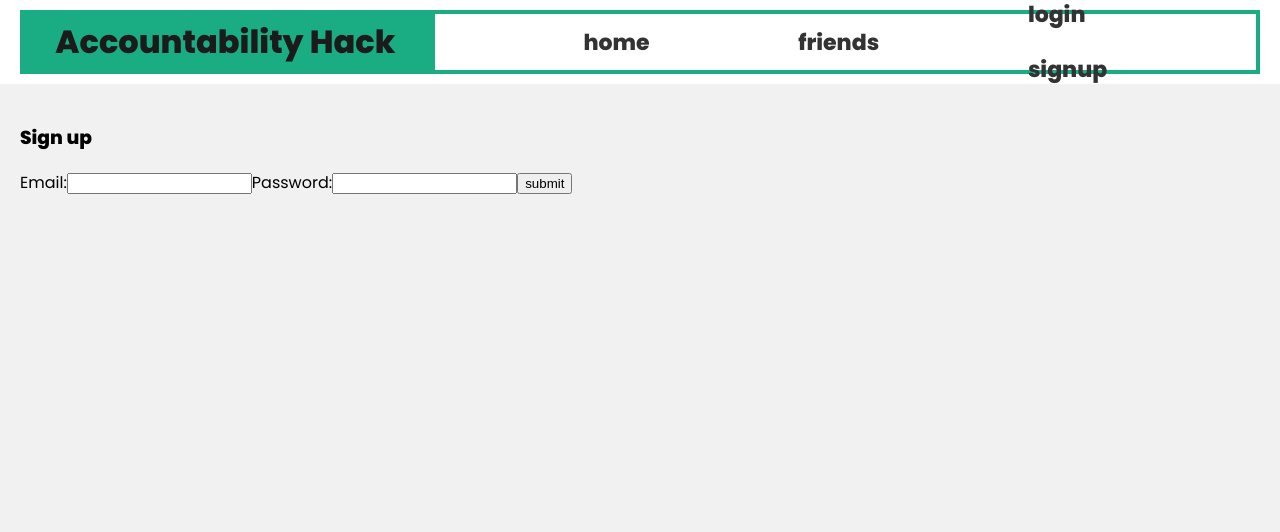
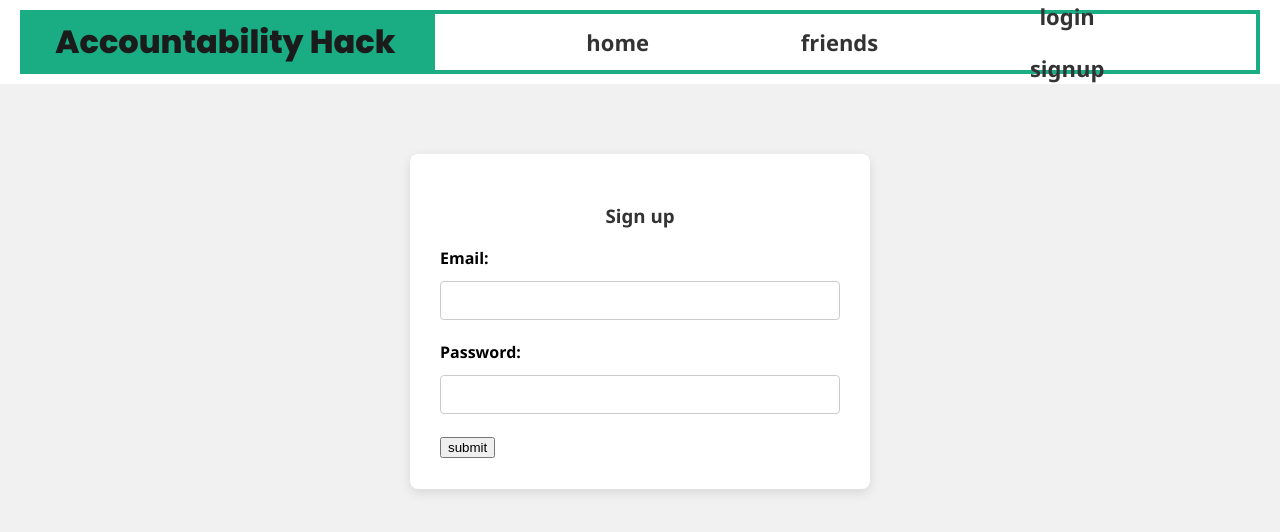
Before and after one commit to pie462007/Full-Stack-Project---Accountability-Hack, a React (Create React App) app in the folder mern_stack/frontend/: page /signup in a window 1280 px wide. Shown: the top 532 px of the page. Built offline with nearby package versions, Linux system fonts and the light colour scheme.

Commit message:
harjot css sign up and login changes

```diff
--- a/mern_stack/frontend/src/index.css
+++ b/mern_stack/frontend/src/index.css
@@ -16,3 +16,61 @@ body {
   padding: 20px;
   margin: 0 auto;
 }
+
+form {
+  background-color: #ffffff;
+  padding: 30px;
+  border-radius: 8px;
+  max-width: 400px;
+  margin: 50px auto;
+  box-shadow: 0 4px 12px rgba(0, 0, 0, 0.1);
+}
+
+h2, h3 {
+  text-align: center;
+  font-family: 'Segoe UI', sans-serif;
+  color: #333;
+}
+
+input[type="email"],
+input[type="password"] {
+  width: calc(100% - 22px);
+  padding: 10px;
+  margin: 10px 0 20px 0;
+  border: 1px solid #ccc;
+  border-radius: 4px;
+  font-size: 15px;
+}
+
+input[type="submit"] {
+  background-color: #2e8b57;
+  color: white;
+  padding: 10px 20px;
+  border: none;
+  border-radius: 4px;
+  cursor: pointer;
+  width: 100%;
+  font-size: 16px;
+  transition: background-color 0.3s ease;
+}
+
+input[type="submit"]:hover {
+  background-color: #246b45;
+}
+
+label {
+  font-weight: bold;
+  font-family: 'Segoe UI', sans-serif;
+}
+
+.form-row {
+  display: flex;
+  flex-direction: column;
+  gap: 5px;
+}
+
+.center-text {
+  text-align: center;
+  color: #555;
+  font-size: 14px;
+}
--- a/mern_stack/frontend/src/pages/Login.js
+++ b/mern_stack/frontend/src/pages/Login.js
@@ -1,5 +1,6 @@
 import { useState } from 'react'
 import { useLogin } from '../hooks/useLogin'
+import '../index.css';
 
 const Login = () => {
     const [email, setEmail] = useState('')
--- a/mern_stack/frontend/src/pages/Signup.js
+++ b/mern_stack/frontend/src/pages/Signup.js
@@ -1,5 +1,6 @@
 import {useState} from 'react'
 import { useSignup } from '../hooks/useSignup'
+import '../index.css';
 
 const Signup = () => {
     const [email, setEmail] = useState('')
```
